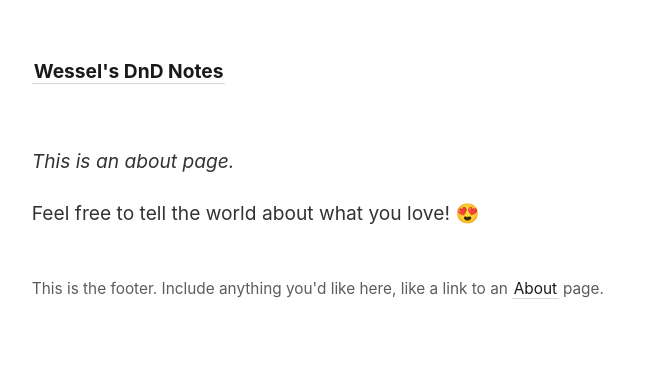
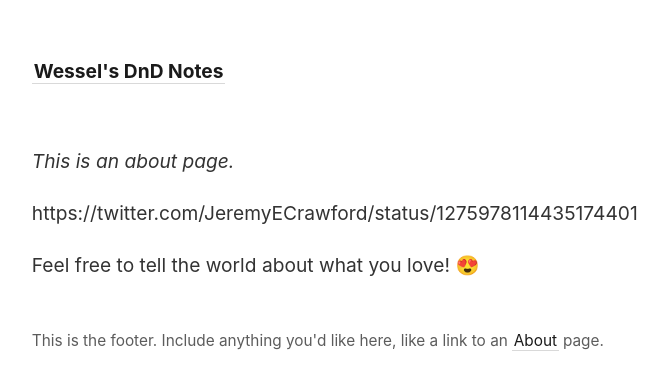
Before and after one commit to Wessel44/DnDNotes, a Jekyll site: the page built from _pages/about.md, in a window 1280 px wide. Shown: the top 390 px of the page, without its empty margins (45-713 px from the left). Built offline with Jekyll 4.4.1, drawn with Linux system fonts in a browser that asks for light colours; part of the change alters nothing that is shown.

Commit message:
Update about.md

```diff
--- a/_pages/about.md
+++ b/_pages/about.md
@@ -6,4 +6,6 @@ permalink: /about
 
 *This is an about page.*
 
+https://twitter.com/JeremyECrawford/status/1275978114435174401
+
 Feel free to tell the world about what you love! 😍
```
